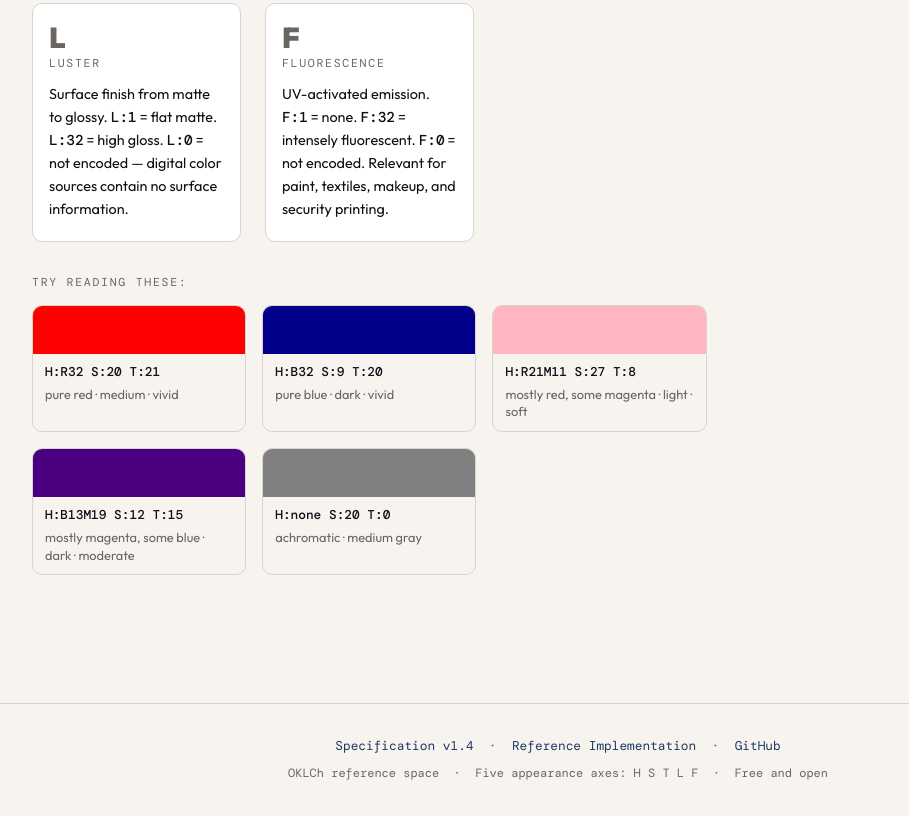
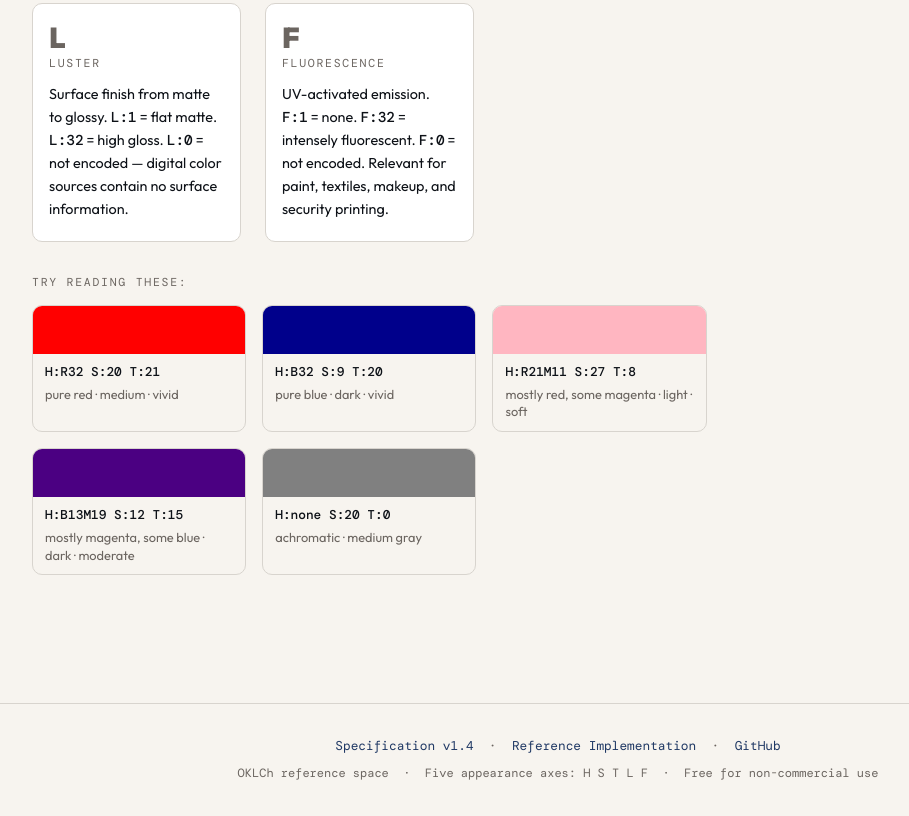
Before and after one commit to andoran74/hue32, a plain HTML site: page index.html in a window 1280 px wide. Shown: the part 3683-4499 px from the top of the page, without its empty margins (82-991 px from the left). Drawn offline with nearby package versions, Linux system fonts and the light colour scheme.

Commit message:
Update index.html

```diff
--- a/index.html
+++ b/index.html
@@ -2,7 +2,7 @@
   Hue₃₂ Color Notation System — Interactive Demo
   © 2026 Angel Doran — https://angeldoran.com
   https://hue32.studio — https://github.com/andoran74/hue32
-  Licensed under CC BY 4.0 — https://creativecommons.org/licenses/by/4.0/
+  Licensed under CC BY-NC 4.0 — https://creativecommons.org/licenses/by-nc/4.0/
   You are free to use, share, and adapt this work with attribution.
 -->
 <!DOCTYPE html>
@@ -1144,13 +1144,13 @@
     <a href="https://github.com/andoran74/hue32" target="_blank">GitHub</a>
   </div>
   <div class="footer-meta">
-    OKLCh reference space &nbsp;·&nbsp; Five appearance axes: H S T L F &nbsp;·&nbsp; Free and open
+    OKLCh reference space &nbsp;·&nbsp; Five appearance axes: H S T L F &nbsp;·&nbsp; Free for non-commercial use
   </div>
 </footer>
 <script>
 // ─────────────────────────────────────────────────────────────
 // Hue₃₂ Core (JavaScript port of hue32.py)
-// © 2026 Angel Doran — hue32.studio — CC BY 4.0
+// © 2026 Angel Doran — hue32.studio — CC BY-NC 4.0
 // https://github.com/andoran74/hue32
 // ─────────────────────────────────────────────────────────────
 
```
